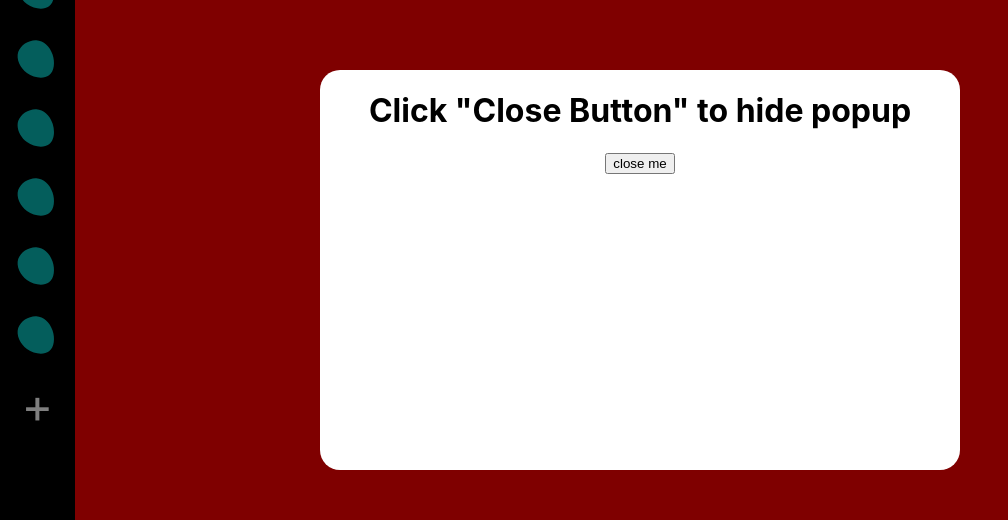
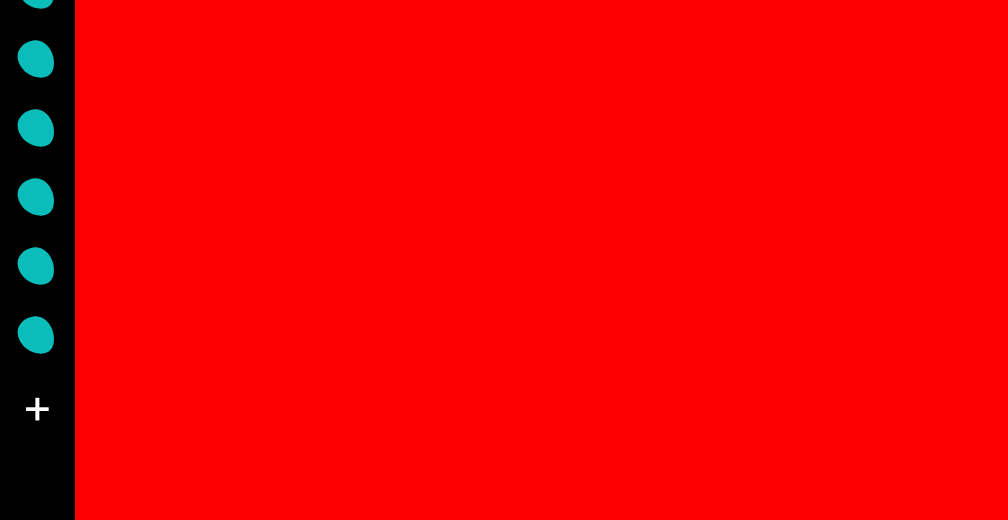
Before and after one commit to fibanneacci/inlet, a React (Create React App) app: page / in a window 1280 px wide. Shown: the part 130-650 px from the top of the page, without its empty margins (0-1008 px from the left). Built offline with nearby package versions, Linux system fonts and the light colour scheme.

Commit message:
Update Board.js

```diff
--- a/src/Board.js
+++ b/src/Board.js
@@ -3,6 +3,7 @@ import './Board.css'
 import Article from './Article'
 import sample_img from './sample.jpg'
 import Form from './Form'
+import SpotifySearch from './Spotify'
 
 /*
  * Make input box; make article card based on input
@@ -14,10 +15,10 @@ class Board extends React.Component {
     constructor(props) {
         super(props);
         this.state = {
-            showForm: true,
+            showForm: false,
             ArticleArray: []
         };
-        this.toggleForm = this.toggleForm.bind(this)
+        this.toggle = this.toggle.bind(this)
     }
 
     addItem() {
@@ -30,22 +31,27 @@ class Board extends React.Component {
         })
     }
 
-    toggleForm(e) {
-        this.setState({
-            showForm: !this.state.showForm
-        });
-        console.log(this.state.showForm)
-        e.stopPropagation()
+    toggle(e) {
+        if (e.target.tagName == "BUTTON") {
+            this.setState({
+                showForm: false
+            });
+        } else {
+            this.setState({
+                showForm: true
+            });
+        }
     }
 
     render() {
         return (
-            <div className="Board" onClick={this.toggleForm}>
+            <div className="Board" onClick={this.toggle}>
+                <SpotifySearch />
                 <div>
                     {this.state.showForm ?
                         <Form
                             text='Click "Close Button" to hide popup'
-                            closeForm={this.toggleForm}
+                            closeForm={this.toggle}
                         />
                         : null
                     }
```
